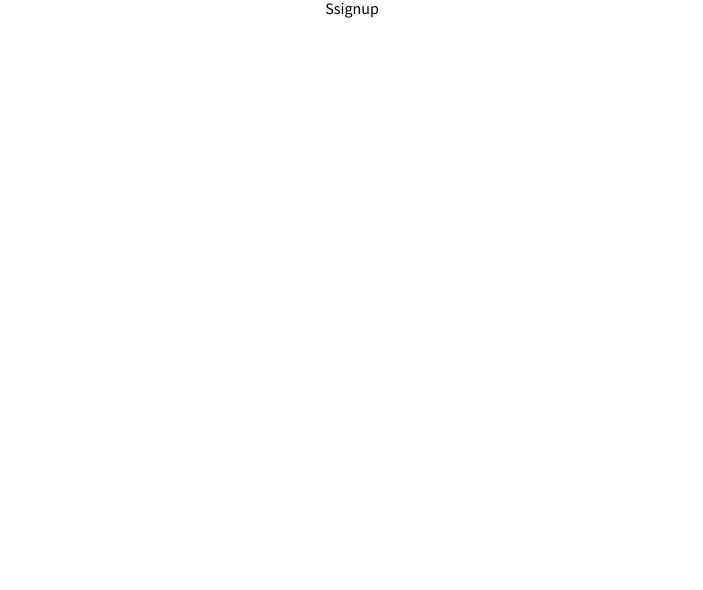
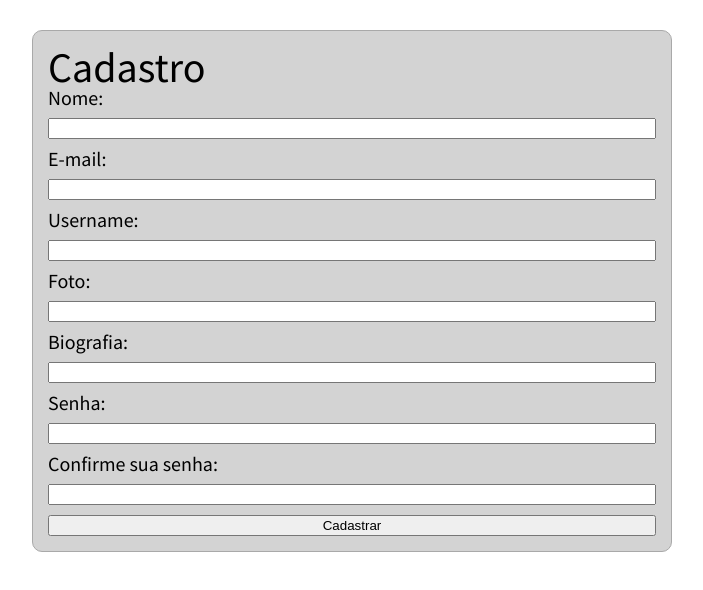
Before and after one commit to gabriel-victor933/projeto18-freela-front, a React (Vite) app: page /signup in a window 1280 px wide. Shown: the top 590 px of the page, without its empty margins (288-991 px from the left). Built offline with nearby package versions, Linux system fonts and the light colour scheme.

Commit message:
feat: adding sign up and sign in pages

```diff
--- a/package.json
+++ b/package.json
@@ -12,6 +12,7 @@
   "dependencies": {
     "react": "^18.2.0",
     "react-dom": "^18.2.0",
+    "react-hook-form": "^7.43.9",
     "react-router-dom": "^6.11.2",
     "styled-components": "^6.0.0-rc.2"
   },
--- a/src/App.jsx
+++ b/src/App.jsx
@@ -1,12 +1,26 @@
+import { createBrowserRouter, RouterProvider } from 'react-router-dom'
+import SignUp from "./pages/signup"
+import SignIn from "./pages/signin"
 
+const router = createBrowserRouter([
+  {
+    path: "/",
+    element: <div>App</div>
+  },
+  {
+    path: "/signup",
+    element: <SignUp />
+  },
+  {
+    path: "/signin",
+    element: <SignIn />
+  }
+])
 function App() {
 
   return (
     <>
-    <div>
-      app
-    </div>
-
+      <RouterProvider router={router} />
     </>
 
   )
--- a/src/main.jsx
+++ b/src/main.jsx
@@ -3,31 +3,13 @@ import ReactDOM from 'react-dom/client'
 import App from './App.jsx'
 import { Reset } from './style/reset.jsx'
 import { Global } from './style/global.jsx'
-import { createBrowserRouter, RouterProvider } from 'react-router-dom'
-import SignUp from "./pages/signup"
-import SignIn from "./pages/signin"
 
 
-
-const router = createBrowserRouter([
-    {
-      path: "/",
-      element: <App />
-    },
-    {
-      path: "/signup",
-      element: <SignUp />
-    },
-    {
-      path: "/signin",
-      element: <SignIn />
-    }
-])
 
 ReactDOM.createRoot(document.getElementById('root')).render(
   <React.StrictMode>
     <Reset />
     <Global />
-    <RouterProvider router={router} />
+    <App />
   </React.StrictMode>
 )
--- a/src/pages/signin.jsx
+++ b/src/pages/signin.jsx
@@ -1,8 +1,56 @@
-
+import { styled } from "styled-components"
+import {useForm} from "react-hook-form"
 
 export default function SignIn(){
 
+    const {register, handleSubmit, formState: { errors }} = useForm()
+
+    const onSubmit = (e) =>{
+
+        console.log(e)
+    }
+
     return (
-        <div>SignIn</div>
+        <Container>
+            <h1>Entrar</h1>
+            <form onSubmit={handleSubmit(onSubmit)}>
+                <label htmlFor="name" >E-mail ou userName:</label>
+                <input type="text" name="email" {...register("email", { required: "Insira o email/username", maxLength: {value: 50, message: "máximo de 50 caracteres"} } )}/>
+                {errors?.email && <small>{errors.email.message}</small>}
+                <label htmlFor="name" >Senha:</label>
+                <input type="password" name="password" {...register("password", { required: "insira a senha"})}/>
+                {errors?.password && <small>{errors.password.message}</small>}
+                <button>Entrar</button>
+            </form>
+
+        </Container>
     )
 }
+
+const Container = styled.div`
+    width: 50%;
+    min-height: 400px;
+    background-color: lightgray;
+    border: 1px solid darkgray;
+    border-radius: 10px;
+    display: flex;
+    flex-direction: column;
+    padding: 15px;
+
+    form {
+        display: flex;
+        flex-direction: column;
+        gap: 10px;
+    }
+
+
+    @media (max-width: 900px) {
+        width: 70%;
+        background-color: lightgray;
+    }
+
+    @media (max-width: 480px) {
+        width: 100%;
+        background-color: lightgray;
+    }
+`
--- a/src/pages/signup.jsx
+++ b/src/pages/signup.jsx
@@ -1,7 +1,79 @@
+import { styled } from "styled-components"
+import {useForm} from "react-hook-form"
 
 export default function SignUp(){
 
+    const {register, handleSubmit, formState: { errors },getValues} = useForm()
+
+
+    const onSubmit = (e) =>{
+        console.log(e)
+    }
+
+    const checkPassword = (confirm)=>{
+        if(getValues("password") !==confirm){
+            return "Senhas diferentes"
+        }
+   }
+
+
+
     return (
-        <div>Ssignup</div>
+        <Container>
+            <h1>Cadastro</h1>
+            <form onSubmit={handleSubmit(onSubmit)}>
+                <label htmlFor="name" >Nome:</label>
+                <input type="text" name="name" {...register("name", { required: "insira o nome", maxLength: {value: 50, message: "máximo de 50 caracteres"} })}/>
+                {errors?.name && <small>{errors.name.message}</small>}
+                <label htmlFor="name" >E-mail:</label>
+                <input type="email" name="email" {...register("email", { required: "insira o email", maxLength: {value: 50, message: "máximo de 50 caracteres"} })}/>
+                {errors?.email && <small>{errors.email.message}</small>}
+                <label htmlFor="name" >Username: </label>
+                <input type="text" name="username" {...register("username", { required: "insira o username", maxLength: {value: 50, message: "máximo de 50 caracteres"} })}/>
+                {errors?.username && <small>{errors.username.message}</small>}
+                <label htmlFor="name" >Foto:</label>
+                <input type="text" name="photo" {...register("photo", { pattern:{value: /^(https?|ftp):\/\/.*\.(jpeg|jpg|png|gif|bmp)$/, message: "insira um link válido (formato: http://...)"} })}/>
+                {errors?.photo && <small>{errors.photo.message}</small>}
+                <label htmlFor="name" >Biografia:</label>
+                <input type="text" name="biography" {...register("biography", {maxLength: {value: 200, message: "máximo de 200 caracteres"}})}/>
+                {errors?.biography && <small>{errors.biography.message}</small>}
+                <label htmlFor="name" >Senha:</label>
+                <input type="password" name="password" {...register("password", { required: "insira a senha"})}/>
+                {errors?.password && <small>{errors.password.message}</small>}
+                <label htmlFor="name" >Confirme sua senha:</label>
+                <input type="password" name="ConfirmPassword" {...register("confirmPassword",{ required: "insira a senha", validate: checkPassword})}/>
+                {errors?.confirmPassword && <small>{errors.confirmPassword.message}</small>}
+                <button>Cadastrar</button>
+            </form>
+
+        </Container>
     )
 }
+
+const Container = styled.div`
+    width: 50%;
+    min-height: 500px;
+    background-color: lightgray;
+    border: 1px solid darkgray;
+    border-radius: 10px;
+    display: flex;
+    flex-direction: column;
+    padding: 15px;
+
+    form {
+        display: flex;
+        flex-direction: column;
+        gap: 10px;
+    }
+
+
+    @media (max-width: 900px) {
+        width: 70%;
+        background-color: lightgray;
+    }
+
+    @media (max-width: 480px) {
+        width: 100%;
+        background-color: lightgray;
+    }
+`
--- a/src/style/global.jsx
+++ b/src/style/global.jsx
@@ -4,16 +4,30 @@ export const Global = createGlobalStyle`
 
     *{
         box-sizing: border-box;
+
+    }
+    :root{
+        --medium-size-bp: 900px;
+        --small-size-bp: 480px;
     }
 
-    body {
+    body,#root {
         display: flex;
         justify-content: center;
         font-family: "Source Sans Pro", "sans-seriff";
+        color: black;
+        margin: 0px;
+    }
+
+    #root{
+
+        width: 100%;
+        padding-top: 30px;
     }
 
     h1 {
         font-size: 42px;
+
     }
     h2 {
         font-size: 32px;
@@ -21,10 +35,10 @@ export const Global = createGlobalStyle`
     h3 {
         font-size: 26px;
     }
-    h4 {
+    h4, {
         font-size: 22px;
     }
-    p {
+    p,label {
         font-size: 20px;
     }
 
```
Also changed, not shown: 1 other file (tests, documents, lock files or other folders).
